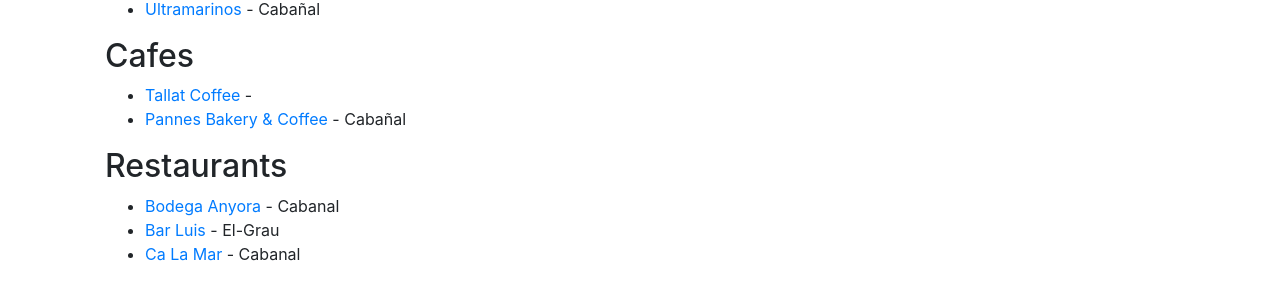
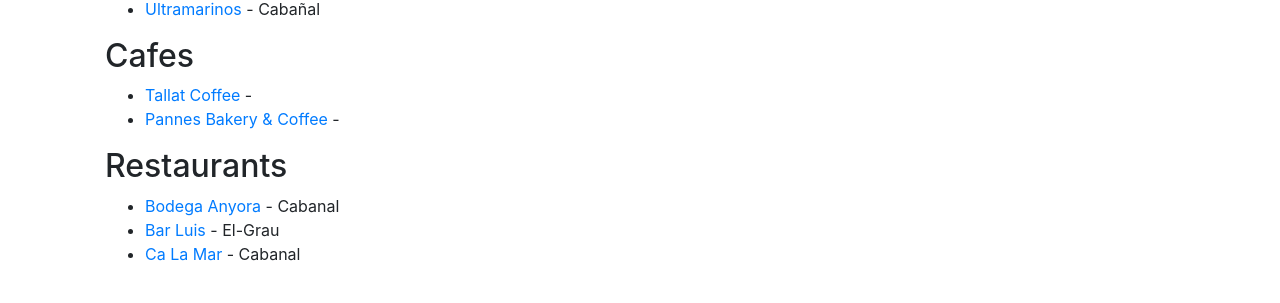
Before and after one commit to jakejnx/publats.com, a Jekyll site: the page built from reviews.md, in a window 1280 px wide. Shown: the part 418-721 px from the top of the page. Built offline with Jekyll 4.4.1, drawn with Linux system fonts in a browser that asks for light colours; nearby versions of some CDN libraries.

Commit message:
Updated Pannes Bakery And Coffee

```diff
--- a/_cafes/pannes-bakery-and-coffee.markdown
+++ b/_cafes/pannes-bakery-and-coffee.markdown
@@ -1,8 +1,8 @@
 ---
 title: Pannes Bakery & Coffee
 date: 2020-06-24 02:49:00 +02:00
-tags:
-- Cabañal
+categories:
+- Cabanal
 ---
 
 ![20191218_104451-768x432.jpg](/uploads/20191218_104451-768x432.jpg)
```
